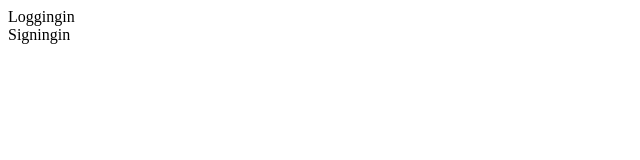
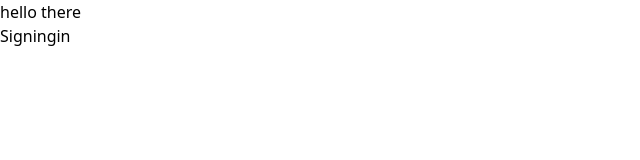
Before and after one commit to jeannyinthelamp/sycamore.ai, a React (Create React App) app: page / in a window 1280 px wide. Shown: the top 160 px of the page, without its empty margins (0-640 px from the left). Built offline with nearby package versions, Linux system fonts and the light colour scheme.

Commit message:
temporary revert

```diff
--- a/package.json
+++ b/package.json
@@ -6,9 +6,12 @@
     "@testing-library/jest-dom": "^5.17.0",
     "@testing-library/react": "^13.4.0",
     "@testing-library/user-event": "^13.5.0",
+    "autoprefixer": "^10.4.15",
+    "postcss": "^8.4.27",
     "react": "^18.2.0",
     "react-dom": "^18.2.0",
     "react-scripts": "5.0.1",
+    "tailwindcss": "^3.3.3",
     "web-vitals": "^2.1.4"
   },
   "scripts": {
@@ -34,8 +37,5 @@
       "last 1 firefox version",
       "last 1 safari version"
     ]
-  },
-  "devDependencies": {
-    "tailwindcss": "^3.3.3"
   }
 }
--- /dev/null
+++ b/postcss.config.js
@@ -0,0 +1,6 @@
+module.exports = {
+  plugins: {
+    tailwindcss: {},
+    autoprefixer: {},
+  },
+}
--- a/src/Components/Login/Loggingin.js
+++ b/src/Components/Login/Loggingin.js
@@ -1,7 +1,11 @@
 import React from "react";
 
 const Loggingin = () => {
-    return <div>Loggingin</div>;
+    return (
+        <div className="border-2 border-black p-4 text-red-400">
+            <div className="text-red-800 text">hello there</div>
+        </div>
+    );
 };
 
 export default Loggingin;
--- a/src/index.css
+++ b/src/index.css
@@ -1,13 +1,5 @@
-@tailwind base;
-@tailwind components;
-@tailwind utilities;
-/** @type {import('tailwindcss').Config} */
-module.exports = {
-  content: [
-    "./src/**/*.{js,jsx,ts,tsx}",
-  ],
-  theme: {
-    extend: {},
-  },
-  plugins: [],
-}
+@import "tailwindcss/base";
+@import "tailwindcss/components";
+@import "tailwindcss/utilities";
+
+/* Your custom styles here */
--- a/src/index.js
+++ b/src/index.js
@@ -1,5 +1,6 @@
 import React from "react";
 import ReactDOM from "react-dom";
 import App from "./App";
+import "./index.css";
 
 ReactDOM.render(<App />, document.getElementById("root"));
```
Also changed, not shown: 1 other file (tests, documents, lock files or other folders).
